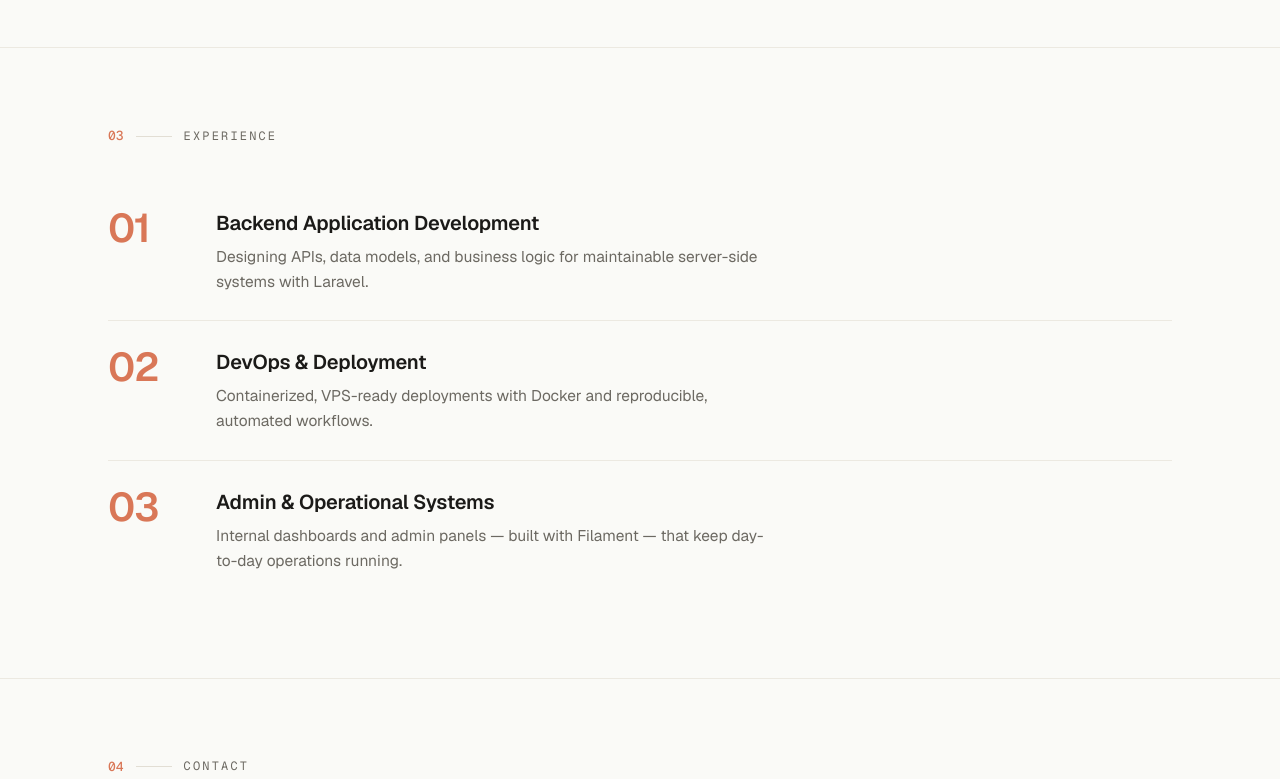
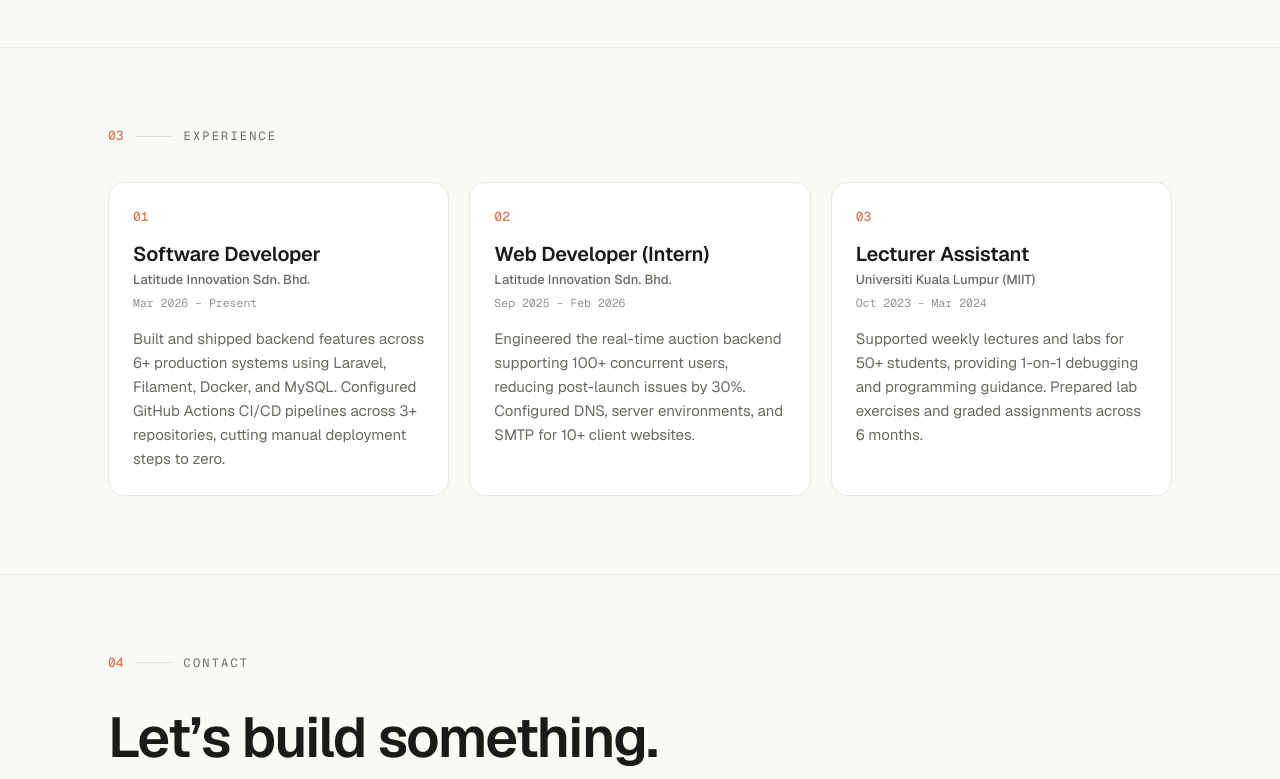
Before and after one commit to NikFarees/fareeslab-portfolio, a Next.js app: page / in a window 1280 px wide. Shown: the part 1634-2413 px from the top of the page. Built offline with nearby package versions, Linux system fonts and the light colour scheme.

Commit message:
tweak experience section

```diff
--- a/components/Experience.tsx
+++ b/components/Experience.tsx
@@ -9,20 +9,23 @@ export default function Experience() {
         <Reveal>
           <SectionTag number="03" label="Experience" />
         </Reveal>
-        <div className="flex flex-col">
+        <div className="grid gap-5 sm:grid-cols-3">
           {site.experience.map((item, i) => (
-            <Reveal
-              key={item.title}
-              className="grid items-start gap-2 border-t border-line py-[26px] first:border-t-0 sm:grid-cols-[84px_1fr] sm:gap-6"
-            >
-              <span className="text-[32px] font-semibold leading-none tracking-[-0.03em] text-accent sm:text-[40px]">
-                {String(i + 1).padStart(2, "0")}
-              </span>
-              <div>
-                <h3 className="mb-[7px] text-[20px] font-semibold tracking-[-0.01em]">
+            <Reveal key={item.title}>
+              <div className="flex h-full flex-col rounded-[16px] border border-line bg-surface p-6 transition-all duration-300 hover:-translate-y-1.5 hover:border-line-strong hover:shadow-card">
+                <span className="mb-4 font-mono text-[13px] font-medium text-accent">
+                  {String(i + 1).padStart(2, "0")}
+                </span>
+                <h3 className="mb-1 text-[20px] font-semibold leading-[1.2] tracking-[-0.01em]">
                   {item.title}
                 </h3>
-                <p className="max-w-[560px] text-[15.5px] leading-[1.6] text-ink-soft">
+                <p className="mb-1 text-[13px] font-medium text-ink-soft">
+                  {item.company}
+                </p>
+                <p className="mb-4 font-mono text-[11.5px] text-ink-soft opacity-70">
+                  {item.period}
+                </p>
+                <p className="text-[15px] leading-[1.6] text-ink-soft">
                   {item.detail}
                 </p>
               </div>
--- a/data/site.ts
+++ b/data/site.ts
@@ -27,22 +27,27 @@ export const site = {
   aboutLead:
     "A backend-leaning engineer who ships maintainable, production-ready software.",
 
-  // Experience highlights (kept short + realistic).
   experience: [
     {
-      title: "Backend Application Development",
+      title: "Software Developer",
+      company: "Latitude Innovation Sdn. Bhd.",
+      period: "Mar 2026 – Present",
       detail:
-        "Designing APIs, data models, and business logic for maintainable server-side systems with Laravel.",
+        "Built and shipped backend features across 6+ production systems using Laravel, Filament, Docker, and MySQL. Configured GitHub Actions CI/CD pipelines across 3+ repositories, cutting manual deployment steps to zero.",
     },
     {
-      title: "DevOps & Deployment",
+      title: "Web Developer (Intern)",
+      company: "Latitude Innovation Sdn. Bhd.",
+      period: "Sep 2025 – Feb 2026",
       detail:
-        "Containerized, VPS-ready deployments with Docker and reproducible, automated workflows.",
+        "Engineered the real-time auction backend supporting 100+ concurrent users, reducing post-launch issues by 30%. Configured DNS, server environments, and SMTP for 10+ client websites.",
     },
     {
-      title: "Admin & Operational Systems",
+      title: "Lecturer Assistant",
+      company: "Universiti Kuala Lumpur (MIIT)",
+      period: "Oct 2023 – Mar 2024",
       detail:
-        "Internal dashboards and admin panels — built with Filament — that keep day-to-day operations running.",
+        "Supported weekly lectures and labs for 50+ students, providing 1-on-1 debugging and programming guidance. Prepared lab exercises and graded assignments across 6 months.",
     },
   ],
 
```
